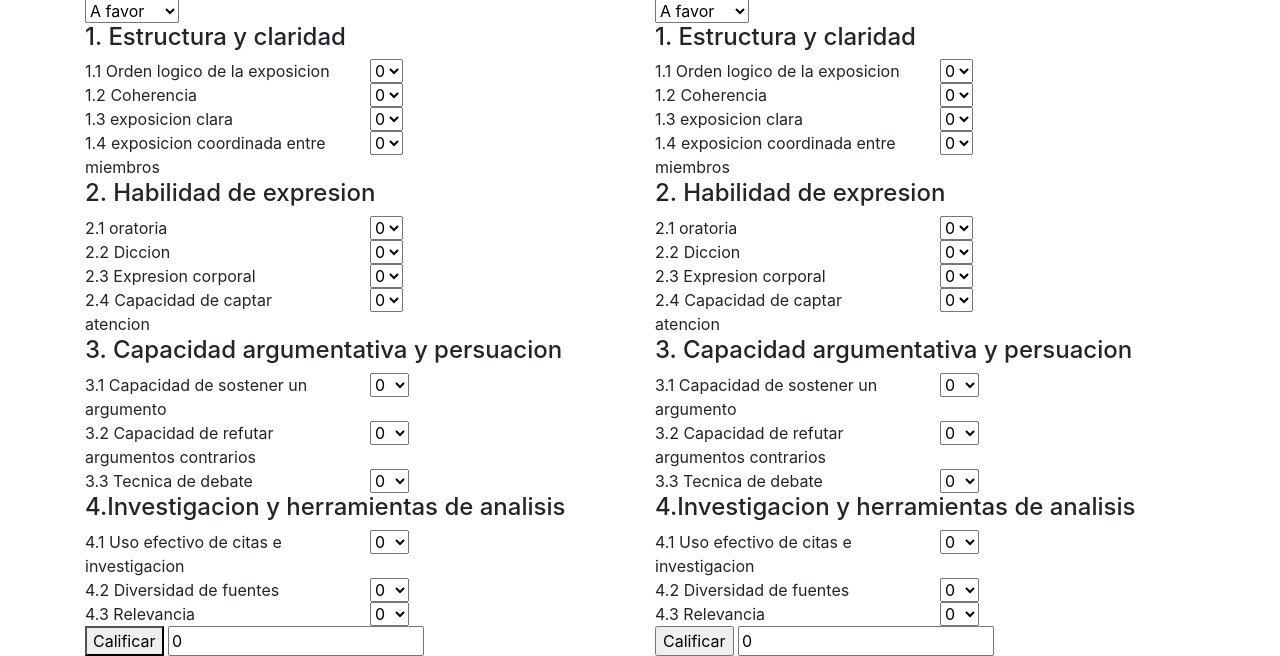
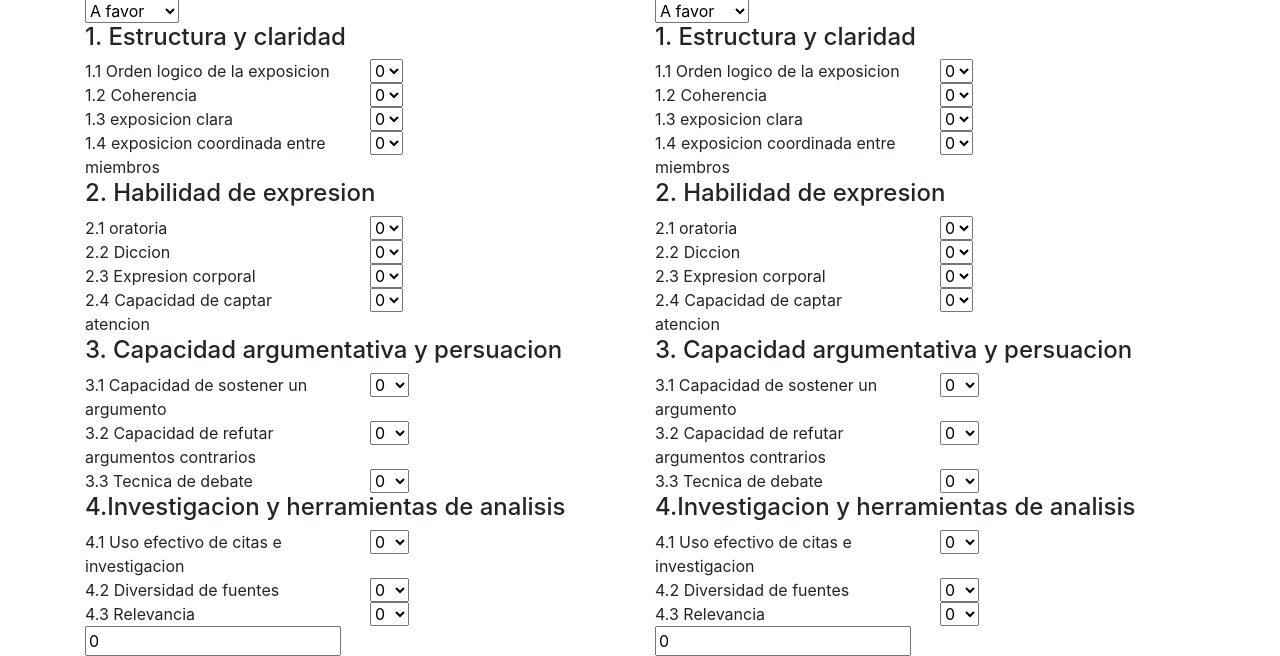
Before and after one commit to debatescbis/sistema, a PHP site: page /conteo.php?nombre_juez=1 in a window 1280 px wide. Shown: the part 367-1023 px from the top of the page. Run offline with PHP 8.4, Linux system fonts and the light colour scheme; data that the repository does not hold is empty.

Commit message:
retire botones de calificar, pensando en una forma de hacer un submit para los dos

```diff
--- a/conteo.php
+++ b/conteo.php
@@ -321,7 +321,7 @@
 
 
 
-          <button v-on:click="sumar">Calificar</button>
+
 
         <input type="text" v-model="contadorequipo1" ><!-- counterone here -->
       </div>
@@ -627,7 +627,7 @@
         </div><!-- aquit termina el primer col -->
 
       </div>
-      <input type="submit" name="" value="Calificar">
+
      </form>
         <input type="text" v-model="contadorequipo2"><!-- countertwo here -->
     <?php
```
